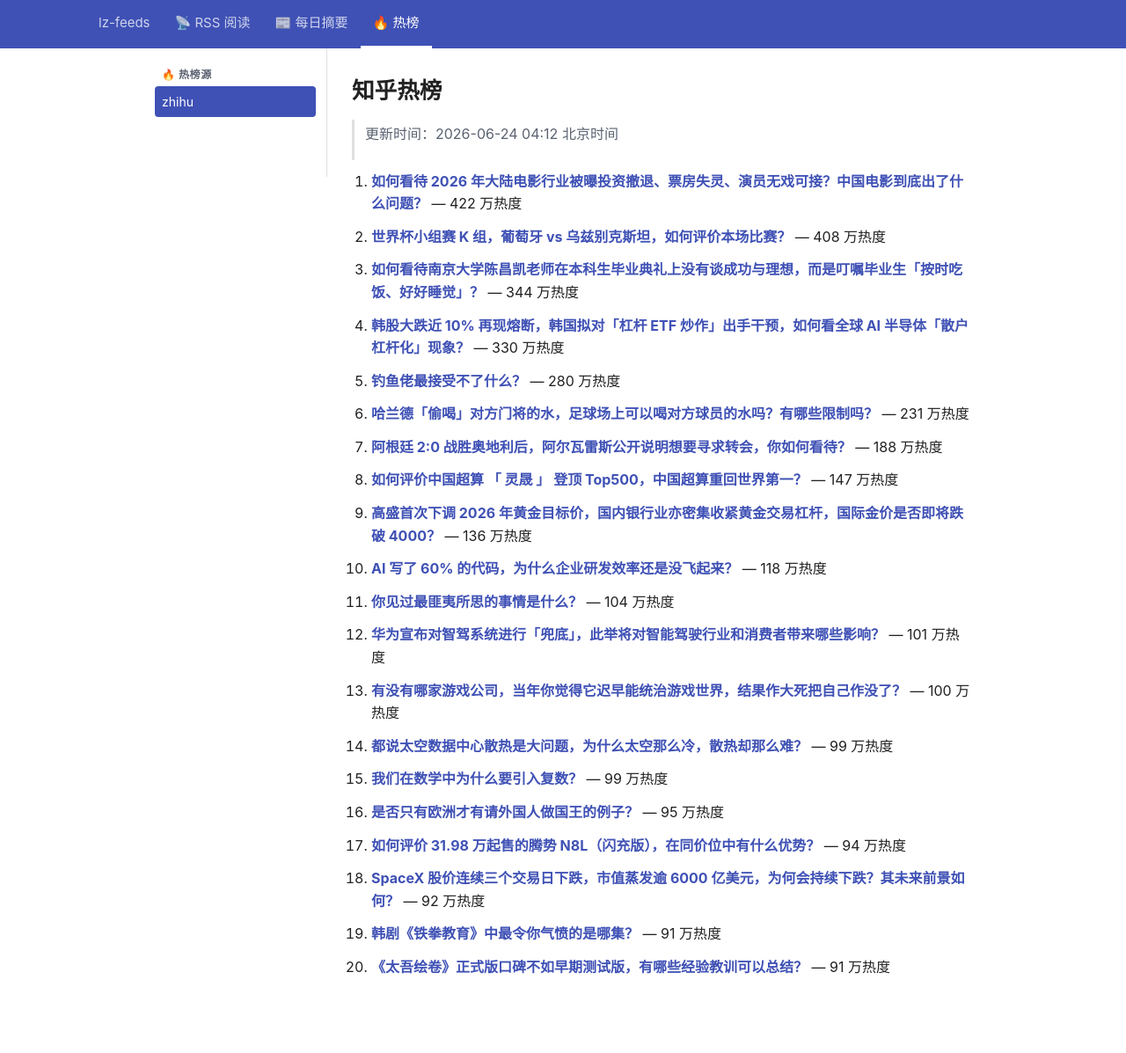
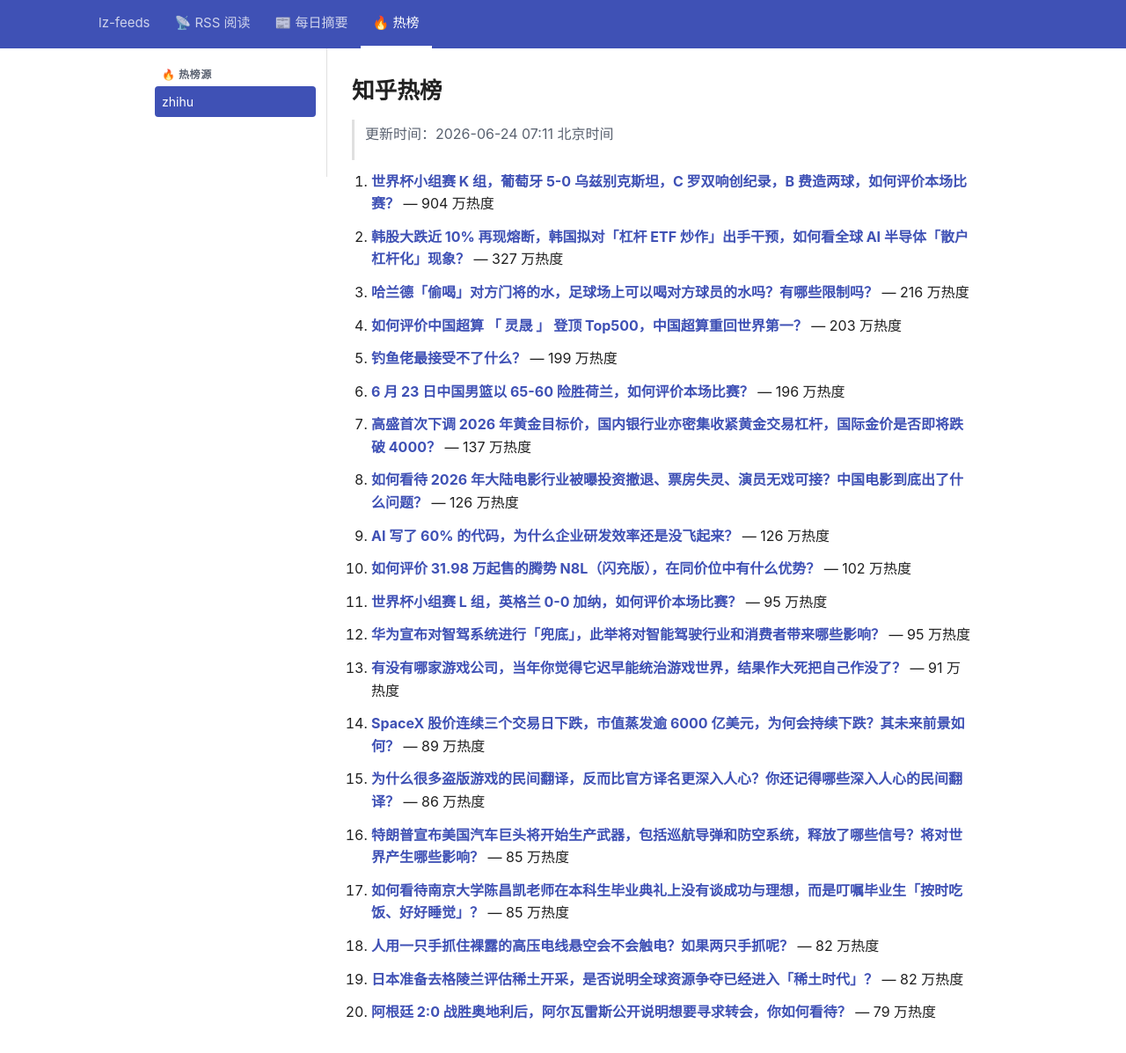
Before and after one commit to lizhang0101/lz-feeds, a Jekyll site: the page built from _hotlist/zhihu.md, in a window 1280 px wide and 1228 px high. Shown: the top 1197 px of the window at 88% size. Built offline with Jekyll 4.4.1, drawn with Linux system fonts in a browser that asks for light colours.

Commit message:
hotlist: 2026-06-23T23:11Z

```diff
--- a/_hotlist/zhihu.md
+++ b/_hotlist/zhihu.md
@@ -1,48 +1,48 @@
 ---
-updated: 2026-06-24 04:12 北京时间
+updated: 2026-06-24 07:11 北京时间
 count: 20
 ---
 
 # 知乎热榜
 
-> 更新时间：2026-06-24 04:12 北京时间
+> 更新时间：2026-06-24 07:11 北京时间
 
-1. **[如何看待 2026 年大陆电影行业被曝投资撤退、票房失灵、演员无戏可接？中国电影到底出了什么问题？](https://www.zhihu.com/question/2052111489327281889)** — 422 万热度
+1. **[世界杯小组赛 K 组，葡萄牙 5-0 乌兹别克斯坦，C 罗双响创纪录，B 费造两球，如何评价本场比赛？](https://www.zhihu.com/question/2052725785111311031)** — 904 万热度
 
-2. **[世界杯小组赛 K 组，葡萄牙 vs 乌兹别克斯坦，如何评价本场比赛？](https://www.zhihu.com/question/2052725785111311031)** — 408 万热度
+2. **[韩股大跌近 10% 再现熔断，韩国拟对「杠杆 ETF 炒作」出手干预，如何看全球 AI 半导体「散户杠杆化」现象？](https://www.zhihu.com/question/2052673340993811952)** — 327 万热度
 
-3. **[如何看待南京大学陈昌凯老师在本科生毕业典礼上没有谈成功与理想，而是叮嘱毕业生「按时吃饭、好好睡觉」？](https://www.zhihu.com/question/2052360231389066372)** — 344 万热度
+3. **[哈兰德「偷喝」对方门将的水，足球场上可以喝对方球员的水吗？有哪些限制吗？](https://www.zhihu.com/question/2052754291303998008)** — 216 万热度
 
-4. **[韩股大跌近 10% 再现熔断，韩国拟对「杠杆 ETF 炒作」出手干预，如何看全球 AI 半导体「散户杠杆化」现象？](https://www.zhihu.com/question/2052673340993811952)** — 330 万热度
+4. **[如何评价中国超算 「 灵晟 」 登顶 Top500，中国超算重回世界第一？](https://www.zhihu.com/question/2032659692376343993)** — 203 万热度
 
-5. **[钓鱼佬最接受不了什么？](https://www.zhihu.com/question/1941154755620611466)** — 280 万热度
+5. **[钓鱼佬最接受不了什么？](https://www.zhihu.com/question/1941154755620611466)** — 199 万热度
 
-6. **[哈兰德「偷喝」对方门将的水，足球场上可以喝对方球员的水吗？有哪些限制吗？](https://www.zhihu.com/question/2052754291303998008)** — 231 万热度
+6. **[6 月 23 日中国男篮以 65-60 险胜荷兰，如何评价本场比赛？](https://www.zhihu.com/question/2052761877902578596)** — 196 万热度
 
-7. **[阿根廷 2:0 战胜奥地利后，阿尔瓦雷斯公开说明想要寻求转会，你如何看待？](https://www.zhihu.com/question/2052717831503009721)** — 188 万热度
+7. **[高盛首次下调 2026 年黄金目标价，国内银行业亦密集收紧黄金交易杠杆，国际金价是否即将跌破 4000？](https://www.zhihu.com/question/2052707670289806571)** — 137 万热度
 
-8. **[如何评价中国超算 「 灵晟 」 登顶 Top500，中国超算重回世界第一？](https://www.zhihu.com/question/2032659692376343993)** — 147 万热度
+8. **[如何看待 2026 年大陆电影行业被曝投资撤退、票房失灵、演员无戏可接？中国电影到底出了什么问题？](https://www.zhihu.com/question/2052111489327281889)** — 126 万热度
 
-9. **[高盛首次下调 2026 年黄金目标价，国内银行业亦密集收紧黄金交易杠杆，国际金价是否即将跌破 4000？](https://www.zhihu.com/question/2052707670289806571)** — 136 万热度
+9. **[AI 写了 60% 的代码，为什么企业研发效率还是没飞起来？](https://www.zhihu.com/question/2051696278954946774)** — 126 万热度
 
-10. **[AI 写了 60% 的代码，为什么企业研发效率还是没飞起来？](https://www.zhihu.com/question/2051696278954946774)** — 118 万热度
+10. **[如何评价 31.98 万起售的腾势 N8L（闪充版），在同价位中有什么优势？](https://www.zhihu.com/question/2052862101769696310)** — 102 万热度
 
-11. **[你见过最匪夷所思的事情是什么？](https://www.zhihu.com/question/1915443681546203313)** — 104 万热度
+11. **[世界杯小组赛 L 组，英格兰 0-0 加纳，如何评价本场比赛？](https://www.zhihu.com/question/2052726892273329148)** — 95 万热度
 
-12. **[华为宣布对智驾系统进行「兜底」，此举将对智能驾驶行业和消费者带来哪些影响？](https://www.zhihu.com/question/2052658991981973630)** — 101 万热度
+12. **[华为宣布对智驾系统进行「兜底」，此举将对智能驾驶行业和消费者带来哪些影响？](https://www.zhihu.com/question/2052658991981973630)** — 95 万热度
 
-13. **[有没有哪家游戏公司，当年你觉得它迟早能统治游戏世界，结果作大死把自己作没了？](https://www.zhihu.com/question/2050625433683620276)** — 100 万热度
+13. **[有没有哪家游戏公司，当年你觉得它迟早能统治游戏世界，结果作大死把自己作没了？](https://www.zhihu.com/question/2050625433683620276)** — 91 万热度
 
-14. **[都说太空数据中心散热是大问题，为什么太空那么冷，散热却那么难？](https://www.zhihu.com/question/2050990035797631616)** — 99 万热度
+14. **[SpaceX 股价连续三个交易日下跌，市值蒸发逾 6000 亿美元，为何会持续下跌？其未来前景如何？](https://www.zhihu.com/question/2052610103719760554)** — 89 万热度
 
-15. **[我们在数学中为什么要引入复数？](https://www.zhihu.com/question/24088235)** — 99 万热度
+15. **[为什么很多盗版游戏的民间翻译，反而比官方译名更深入人心？你还记得哪些深入人心的民间翻译？](https://www.zhihu.com/question/2043732532957557193)** — 86 万热度
 
-16. **[是否只有欧洲才有请外国人做国王的例子？](https://www.zhihu.com/question/1983586036727690024)** — 95 万热度
+16. **[特朗普宣布美国汽车巨头将开始生产武器，包括巡航导弹和防空系统，释放了哪些信号？将对世界产生哪些影响？](https://www.zhihu.com/question/2052711074215081192)** — 85 万热度
 
-17. **[如何评价 31.98 万起售的腾势 N8L（闪充版），在同价位中有什么优势？](https://www.zhihu.com/question/2052862101769696310)** — 94 万热度
+17. **[如何看待南京大学陈昌凯老师在本科生毕业典礼上没有谈成功与理想，而是叮嘱毕业生「按时吃饭、好好睡觉」？](https://www.zhihu.com/question/2052360231389066372)** — 85 万热度
 
-18. **[SpaceX 股价连续三个交易日下跌，市值蒸发逾 6000 亿美元，为何会持续下跌？其未来前景如何？](https://www.zhihu.com/question/2052610103719760554)** — 92 万热度
+18. **[人用一只手抓住裸露的高压电线悬空会不会触电？如果两只手抓呢？](https://www.zhihu.com/question/30842233)** — 82 万热度
 
-19. **[韩剧《铁拳教育》中最令你气愤的是哪集？](https://www.zhihu.com/question/2048444805424701943)** — 91 万热度
+19. **[日本准备去格陵兰评估稀土开采，是否说明全球资源争夺已经进入「稀土时代」？](https://www.zhihu.com/question/2049458434265855778)** — 82 万热度
 
-20. **[《太吾绘卷》正式版口碑不如早期测试版，有哪些经验教训可以总结？](https://www.zhihu.com/question/2052702967753716704)** — 91 万热度
+20. **[阿根廷 2:0 战胜奥地利后，阿尔瓦雷斯公开说明想要寻求转会，你如何看待？](https://www.zhihu.com/question/2052717831503009721)** — 79 万热度
```
